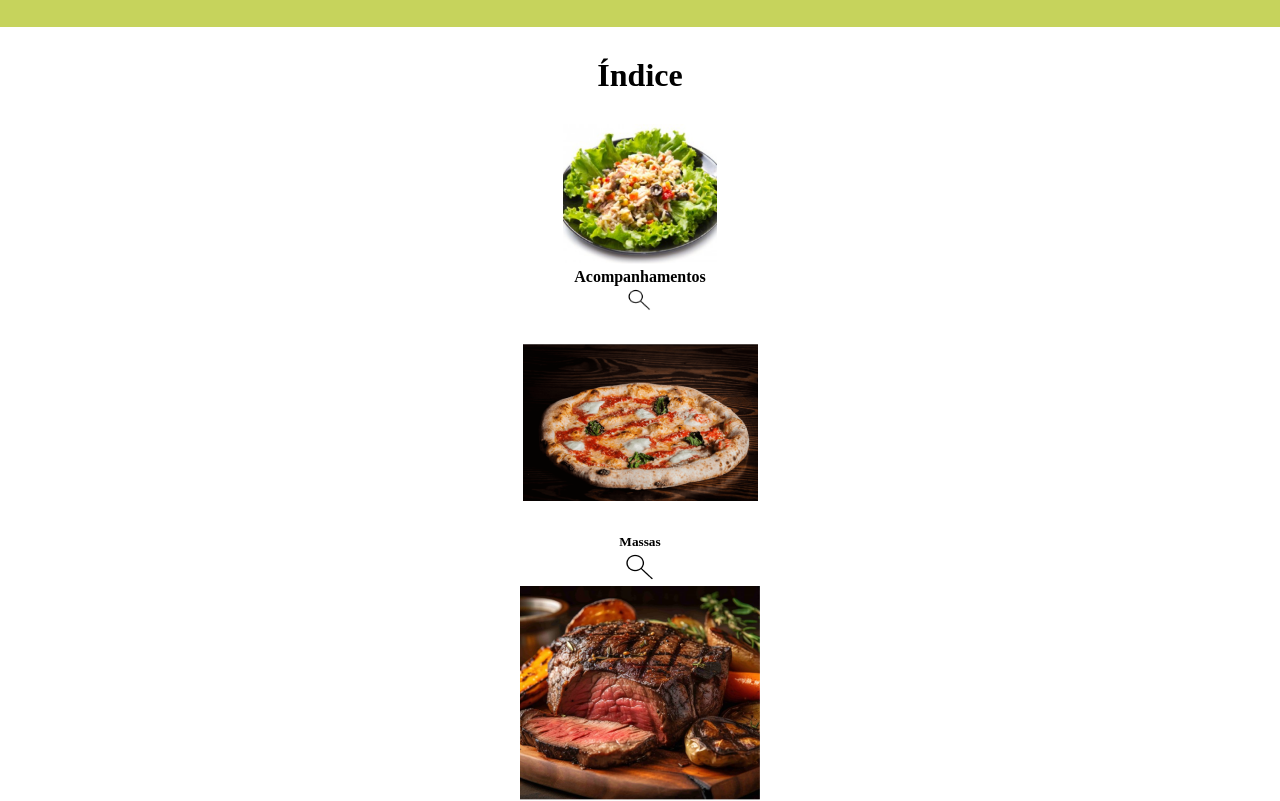
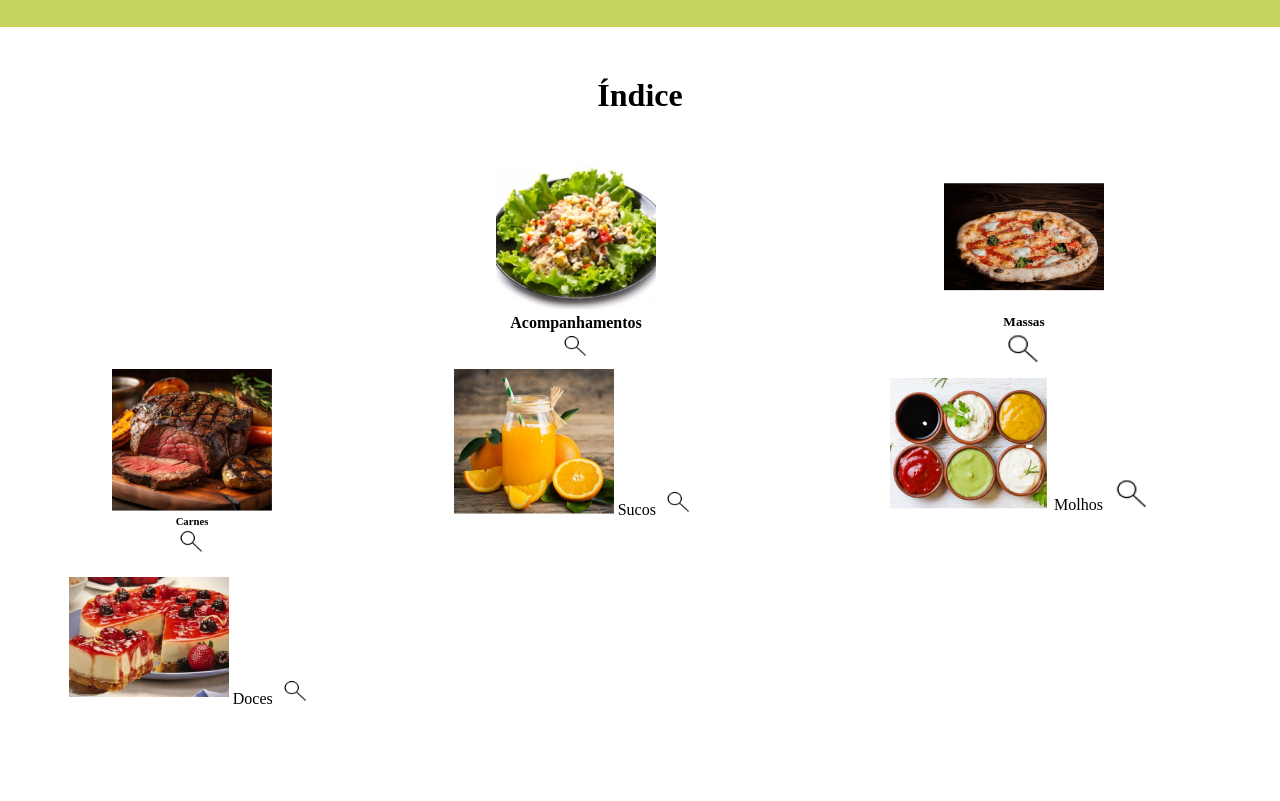
Before and after one commit to JuhOnix/Prot-tipo-1, a plain HTML site: page Protótipo 1/index.html in a window 1280 px wide. Shown: the part 740-1541 px from the top of the page. After the commit the page ends 1447 px from the top, so only its background shows below. Drawn offline with Linux system fonts and the light colour scheme.

Commit message:
Add files via upload

```diff
--- a/Protótipo 1/index.html
+++ b/Protótipo 1/index.html
@@ -33,6 +33,9 @@
     <section class="membros">
         <h3 class="membros-titulo">Índice</h3>
         <div class="membros-todos">
+            <span>
+
+            </span>
 
             <div class="membro-div">
                 <img class="membro-imagem" src="img/Acompanhamento.png" alt="um prato de alface com arroz contendo temperos no meio">
@@ -41,33 +44,33 @@
             </div>
 
             <div class="membro-div">
-            <img class="membro-imagem-2" src="img/Massa.png" alt="uma pizza">
-            <h5 class="membro-nome-2">Massas</h5>
-            <img class="membro-icone-2" src="img/Lupa.png" alt="uma lupa">
+                <img class="membro-imagem" src="img/Massa.png" alt="uma pizza">
+                <h5 class="membro-nome">Massas</h5>
+                <img class="membro-icone" src="img/Lupa.png" alt="uma lupa">
             </div>
 
             <div class="membro-div">
-            <img class="membro-imagem-3" src="img/Carne.png" alt="uma carne cortada">
-            <h6 class="membro-nome-3">Carnes</h6>
-            <img class="membro-icone-3" src="img/Lupa.png" alt="uma lupa">
+                <img class="membro-imagem" src="img/Carne.png" alt="uma carne cortada">
+                <h6 class="membro-nome">Carnes</h6>
+                <img class="membro-icone" src="img/Lupa.png" alt="uma lupa">
             </div>
 
             <div class="membro-div">
-            <img class="membro-imagem-4" src="img/Suco.png" alt="um copo de suco de laranja com frutas ao redor">
-            <h7 class="membro-nome-4">Sucos</h7>
-            <img class="membro-icone-4" src="img/Lupa.png" alt="uma lupa">
+                <img class="membro-imagem" src="img/Suco.png" alt="um copo de suco de laranja com frutas ao redor">
+                <h7 class="membro-nome">Sucos</h7>
+                <img class="membro-icone" src="img/Lupa.png" alt="uma lupa">
             </div>
 
             <div class="membro-div">
-            <img class="membro-imagem-5" src="img/Molho.png" alt="vários potinhos com molhos diversos dentro">
-            <h8 class="membro-nome-5">Molhos</h8>
-            <img class="membro-icone-5" src="img/Lupa.png" alt="uma lupa">
+                <img class="membro-imagem" src="img/Molho.png" alt="vários potinhos com molhos diversos dentro">
+                <h8 class="membro-nome">Molhos</h8>
+                <img class="membro-icone" src="img/Lupa.png" alt="uma lupa">
             </div>
 
             <div class="membro-div">
-            <img class="membro-imagem-6" src="img/Doce.png" alt="uma torta com cobertura vermelha">
-            <h9 class="membro-nome-6">Doces</h9>
-            <img class="membro-icone-6" src="img/Lupa.png" alt="uma lupa">
+                <img class="membro-imagem" src="img/Doce.png" alt="uma torta com cobertura vermelha">
+                <h9 class="membro-nome">Doces</h9>
+                <img class="membro-icone" src="img/Lupa.png" alt="uma lupa">
             </div>
 
         </div>
--- a/Protótipo 1/style.css
+++ b/Protótipo 1/style.css
@@ -52,17 +52,22 @@ width:18%;
 .membros-titulo{
     font-size: 200%;
     text-align: center;
-    padding: 30px 0;
+    padding: 50px 0;
 }
 
 .membro-imagem{
-    width: 12%;
+    width: 160px;
 }
 
 .membro-icone{
-    width: 3%;
+    width: 10%;
 }
 
 .membro-div{
     text-align: center;
 }
+
+.membros-todos{
+    display:grid;
+    grid-template-columns: 30% 30% 40%;
+}
```
Lines whose indentation alone changed are shown as unchanged.
